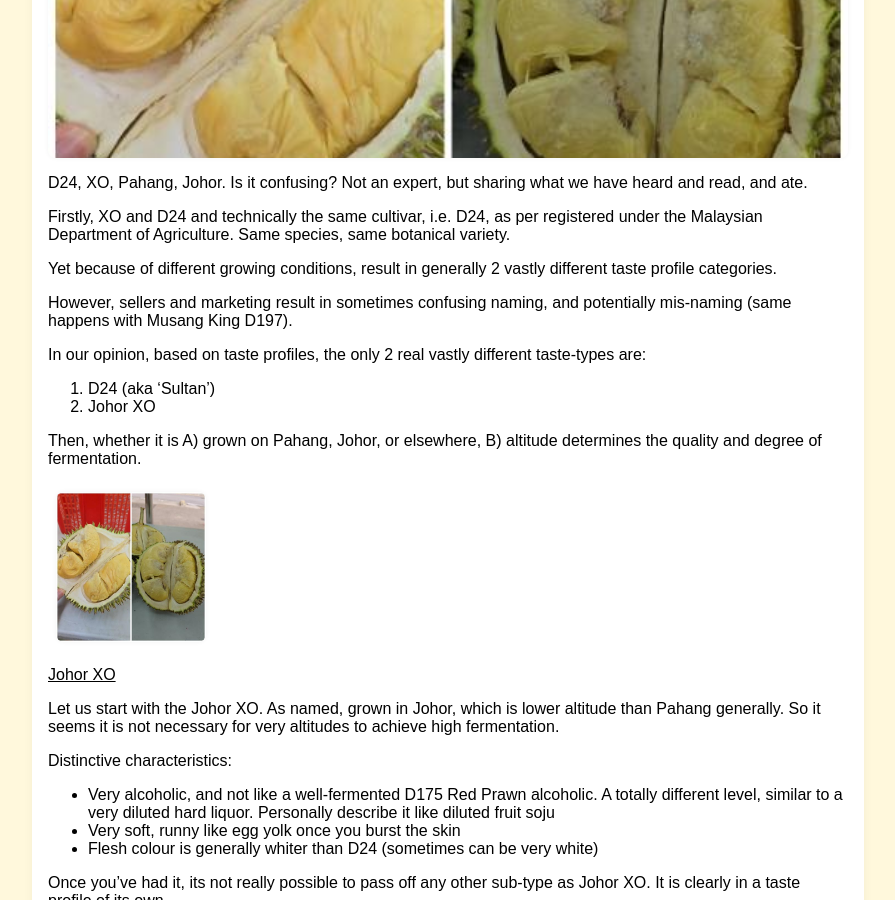
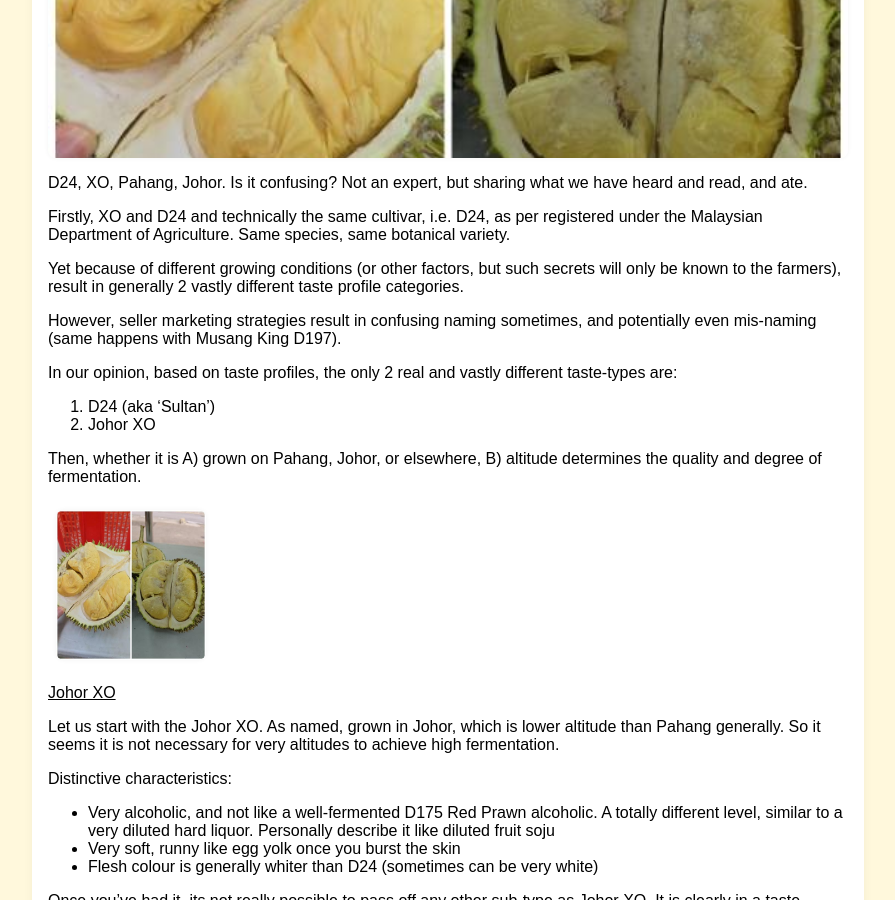
Before and after one commit to yensan57/flabbybeagle, a Jekyll site: the page built from _posts/2025-10-12-pahang-johor-d24-xo.md, in a window 1280 px wide and 900 px high, scrolled down 317 px. Shown: the whole window, without its empty margins (192-1087 px from the left). Built offline with Jekyll 4.4.1, drawn with Linux system fonts in a browser that asks for light colours.

Commit message:
Update 2025-10-12-pahang-johor-d24-xo.md

```diff
--- a/_posts/2025-10-12-pahang-johor-d24-xo.md
+++ b/_posts/2025-10-12-pahang-johor-d24-xo.md
@@ -9,11 +9,11 @@ D24, XO, Pahang, Johor. Is it confusing? Not an expert, but sharing what we have
 
 Firstly, XO and D24 and technically the same cultivar, i.e. D24, as per registered under the Malaysian Department of Agriculture. Same species, same botanical variety.
 
-Yet because of different growing conditions, result in generally 2 vastly different taste profile categories.
+Yet because of different growing conditions (or other factors, but such secrets will only be known to the farmers), result in generally 2 vastly different taste profile categories.
 
-However, sellers and marketing result in sometimes confusing naming, and potentially mis-naming (same happens with Musang King D197).
+However, seller marketing strategies result in confusing naming sometimes, and potentially even mis-naming (same happens with Musang King D197).
 
-In our opinion, based on taste profiles, the only 2 real vastly different taste-types are:
+In our opinion, based on taste profiles, the only 2 real and vastly different taste-types are:
 1. D24 (aka 'Sultan')
 2. Johor XO
 
```
